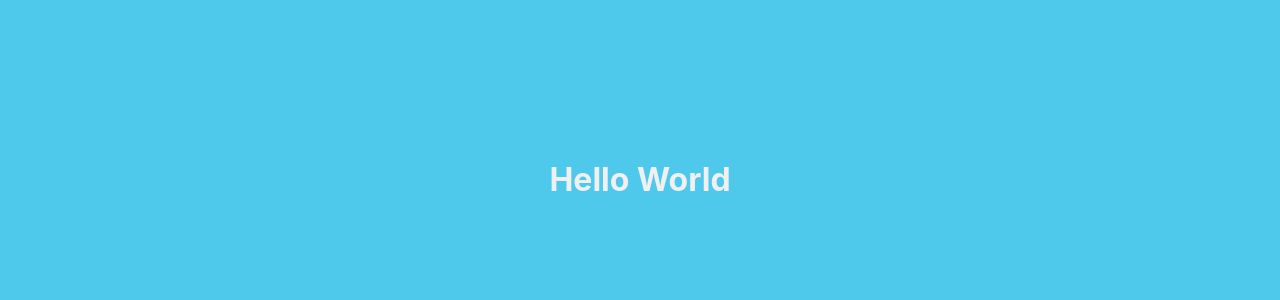
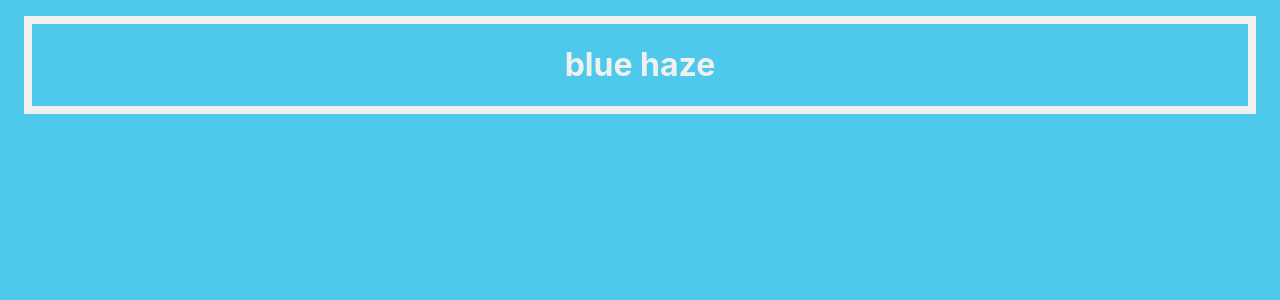
Before and after one commit to Usheninte/blue-haze, a React (Create React App) app: page / in a window 1280 px wide. Shown: the top 300 px of the page. Built offline with nearby package versions, Linux system fonts and the light colour scheme.

Commit message:
building cover

```diff
--- a/src/components/App.css
+++ b/src/components/App.css
@@ -3,3 +3,9 @@ body {
   text-align: center;
   background-color: #4fc9eb;
 }
+#cover {
+  margin: 1em 1.5em;
+  border-color: #f0f0f0;
+  border-style: solid;
+  border-width: 0.5em;
+}
--- a/src/components/blue.less
+++ b/src/components/blue.less
@@ -1,8 +1,17 @@
+// Colors
 @hail: #f0f0f0;
 @sky: #4fc9eb;
 
+// Main Style
 body {
   color: @hail;
   text-align: center;
   background-color: @sky;
 }
+
+#cover {
+  margin: 1em 1.5em;
+  border-color: @hail;
+  border-style: solid;
+  border-width: 0.5em;
+}
--- a/src/components/views/blue.js
+++ b/src/components/views/blue.js
@@ -1,14 +1,12 @@
 import React , { Component } from 'react';
-
-const hey = {
-  margin: "5em"
-}
 
 export default class Blue extends Component {
   render() {
     return(
       <div>
-        <h1 style={hey}>Hello World</h1>
+        <div id="cover">
+          <h1>blue haze</h1>
+        </div>
       </div>
     );
   }
```
